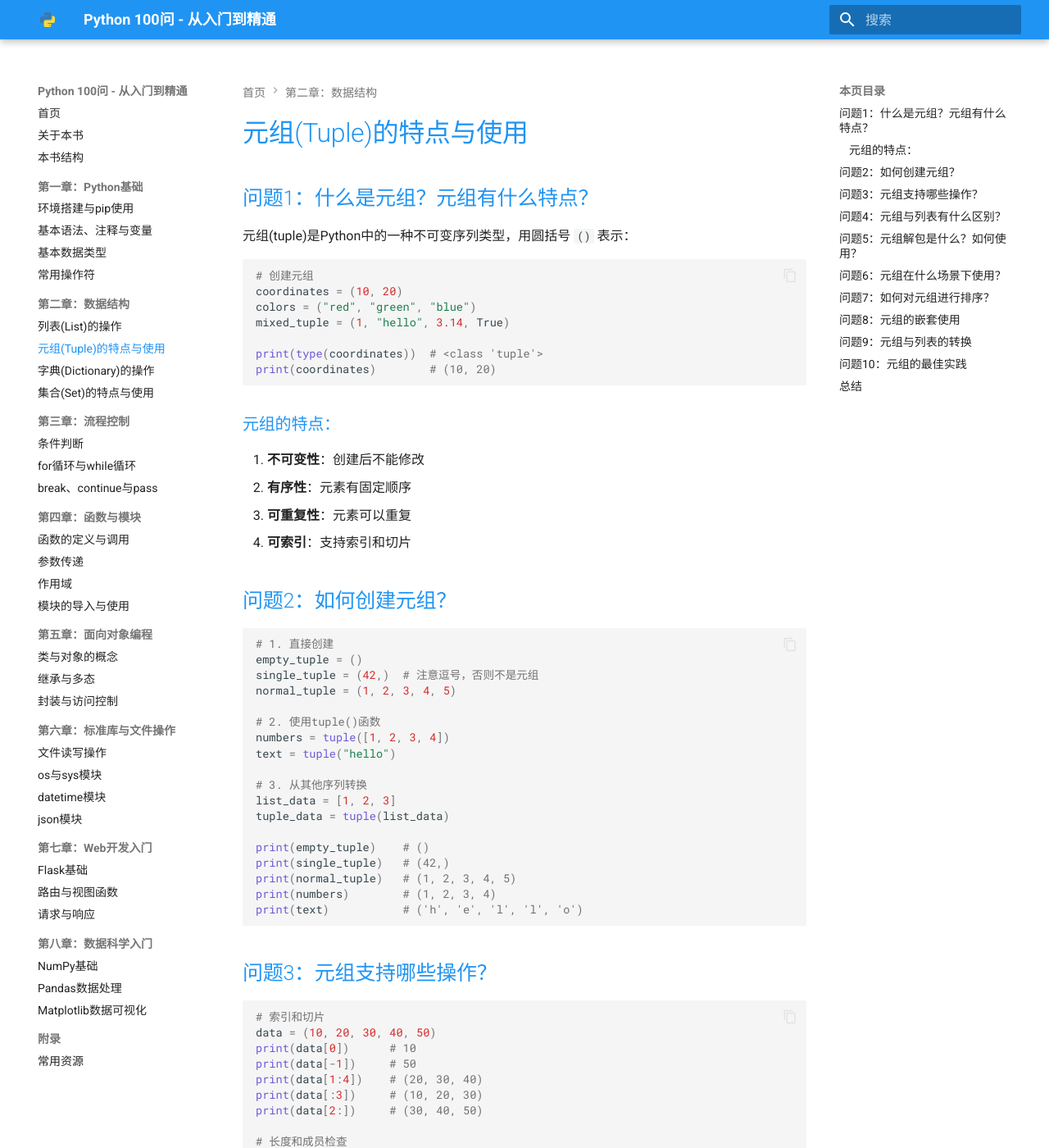
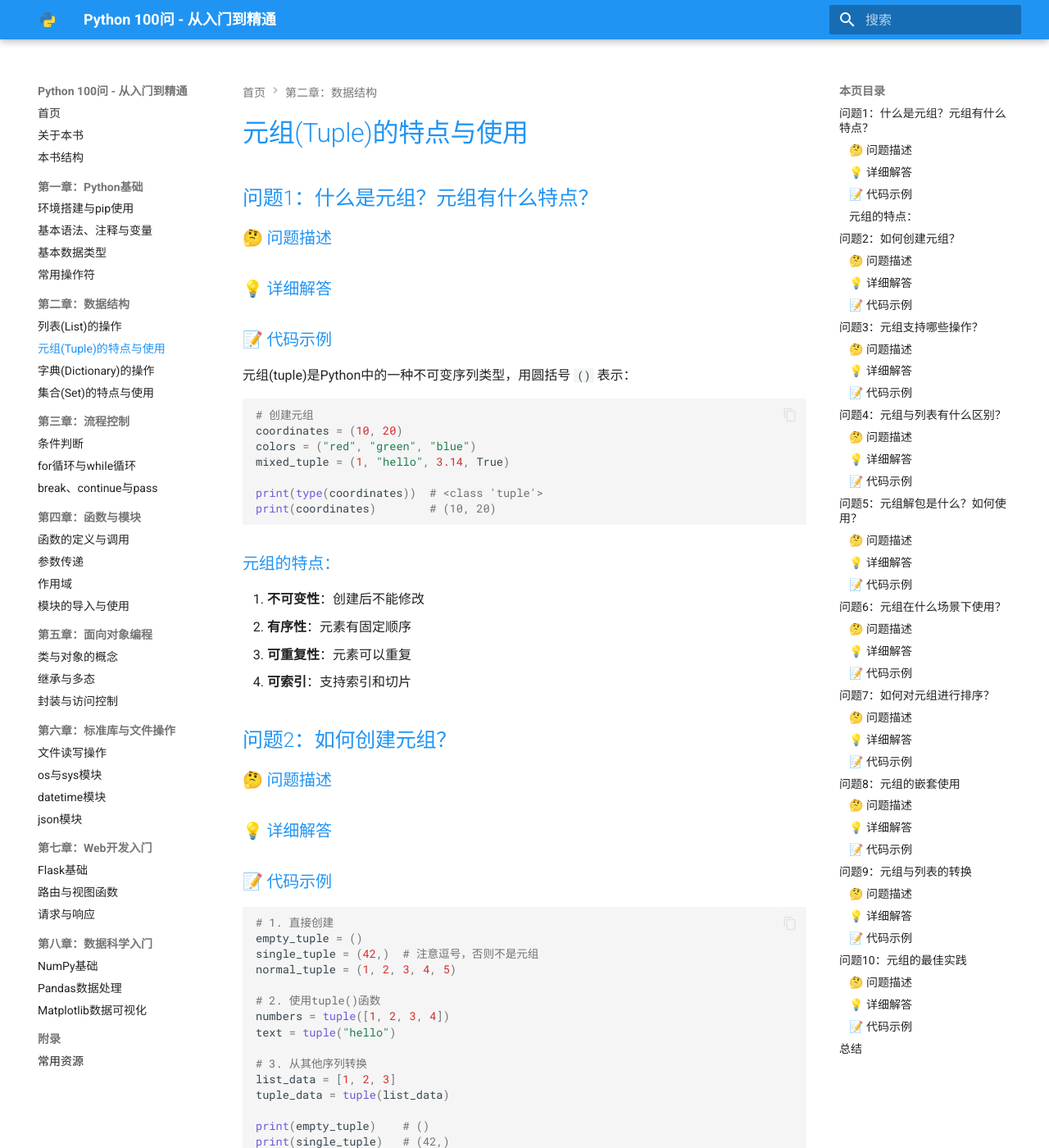
Before and after one commit to addname/python100, an MkDocs documentation site: the page built from docs/chapter2_data_structures/2_tuples.md, in a window 1280 px wide and 1400 px high. Shown: the whole window at 82% size. Built offline with MkDocs 1.6.1 and Material for MkDocs 9.7.7, drawn with Linux system fonts in a browser that asks for light colours; the version menu is left out; some of the changed text lies outside the part shown.

Commit message:
统一第二章问题模板：插入‘🤔 问题描述 / 💡 详细解答 / 📝 代码示例’小节\n- 更新 2_tuples.md / 3_dictionaries.md / 4_sets.md 的所有问题段落\n- 与第一章保持一致的提问-解答结构

````diff
--- a/docs/chapter2_data_structures/2_tuples.md
+++ b/docs/chapter2_data_structures/2_tuples.md
@@ -1,6 +1,12 @@
 # 元组(Tuple)的特点与使用
 
 ## 问题1：什么是元组？元组有什么特点？
+
+### 🤔 问题描述
+
+### 💡 详细解答
+
+### 📝 代码示例
 
 元组(tuple)是Python中的一种不可变序列类型，用圆括号 `()` 表示：
 
@@ -21,6 +27,12 @@ print(coordinates)        # (10, 20)
 4. **可索引**：支持索引和切片
 
 ## 问题2：如何创建元组？
+
+### 🤔 问题描述
+
+### 💡 详细解答
+
+### 📝 代码示例
 
 ```python
 # 1. 直接创建
@@ -45,6 +57,12 @@ print(text)           # ('h', 'e', 'l', 'l', 'o')
 
 ## 问题3：元组支持哪些操作？
 
+### 🤔 问题描述
+
+### 💡 详细解答
+
+### 📝 代码示例
+
 ```python
 # 索引和切片
 data = (10, 20, 30, 40, 50)
@@ -66,6 +84,12 @@ print(repeated.index(3))  # 3
 ```
 
 ## 问题4：元组与列表有什么区别？
+
+### 🤔 问题描述
+
+### 💡 详细解答
+
+### 📝 代码示例
 
 ```python
 # 创建列表和元组
@@ -102,6 +126,12 @@ print(f"列表创建时间: {list_time:.6f}秒")
 
 ## 问题5：元组解包是什么？如何使用？
 
+### 🤔 问题描述
+
+### 💡 详细解答
+
+### 📝 代码示例
+
 ```python
 # 基本解包
 coordinates = (10, 20)
@@ -129,6 +159,12 @@ print(f"a = {a}, b = {b}")  # a = 20, b = 10
 ```
 
 ## 问题6：元组在什么场景下使用？
+
+### 🤔 问题描述
+
+### 💡 详细解答
+
+### 📝 代码示例
 
 ```python
 # 1. 坐标和位置
@@ -160,6 +196,12 @@ print(locations[(0, 0)])  # 原点
 
 ## 问题7：如何对元组进行排序？
 
+### 🤔 问题描述
+
+### 💡 详细解答
+
+### 📝 代码示例
+
 ```python
 # 元组本身不能排序，但可以创建新的排序元组
 numbers = (3, 1, 4, 1, 5, 9, 2, 6)
@@ -183,6 +225,12 @@ print(sorted_by_name)  # (('张三', 85), ('李四', 92), ('王五', 78))
 ```
 
 ## 问题8：元组的嵌套使用
+
+### 🤔 问题描述
+
+### 💡 详细解答
+
+### 📝 代码示例
 
 ```python
 # 嵌套元组
@@ -215,6 +263,12 @@ for name, age, (department, position) in employee_data:
 
 ## 问题9：元组与列表的转换
 
+### 🤔 问题描述
+
+### 💡 详细解答
+
+### 📝 代码示例
+
 ```python
 # 列表转元组
 my_list = [1, 2, 3, 4, 5]
@@ -239,6 +293,12 @@ print(result)  # (1, 2, 3, 4, 5)
 ```
 
 ## 问题10：元组的最佳实践
+
+### 🤔 问题描述
+
+### 💡 详细解答
+
+### 📝 代码示例
 
 ```python
 # 1. 使用元组作为常量
````
Also changed, not shown: docs/chapter2_data_structures/3_dictionaries.md (+60 -0 lines), docs/chapter2_data_structures/4_sets.md (+60 -0 lines).
